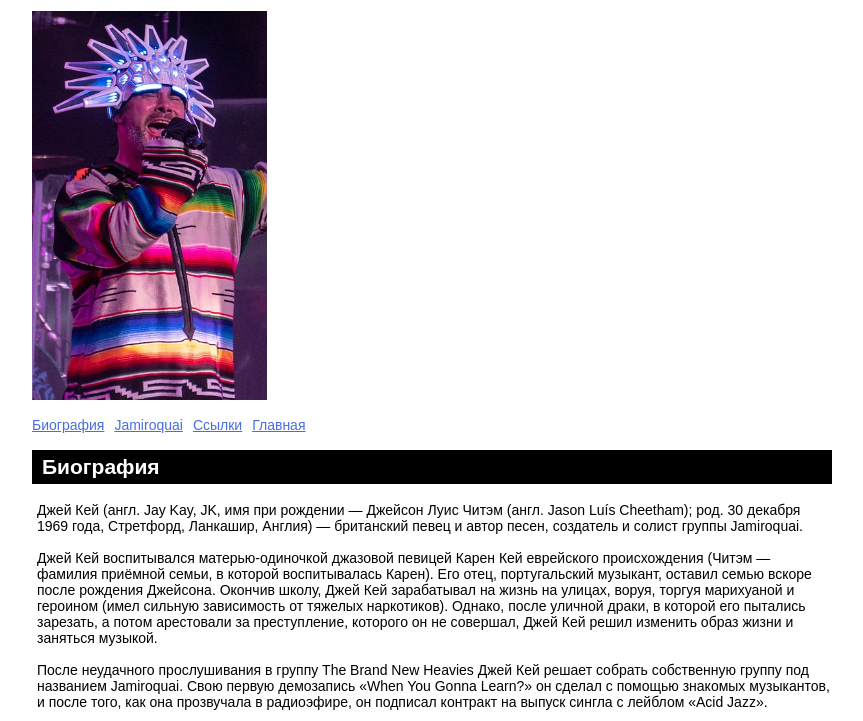
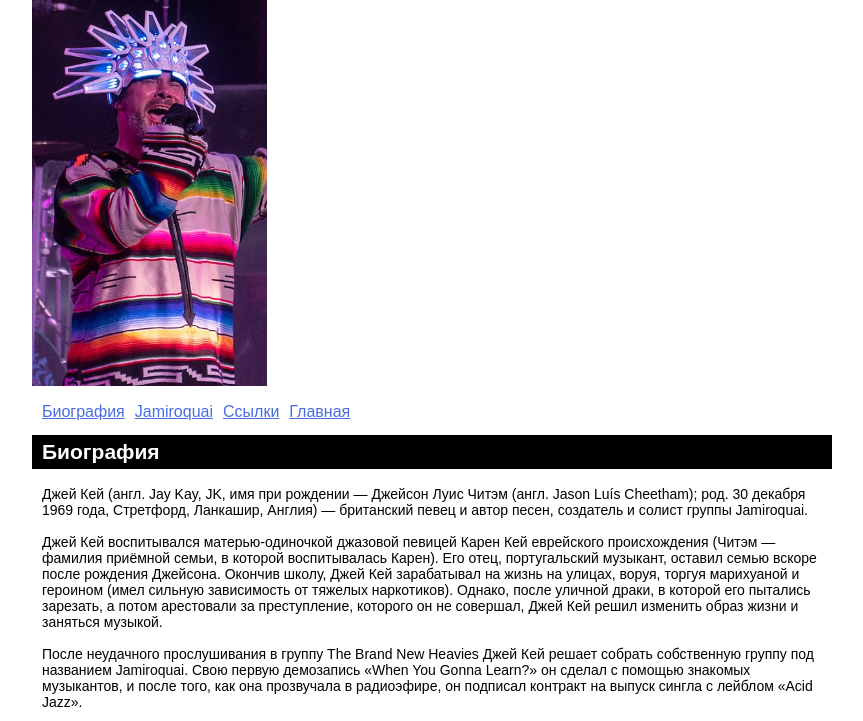
Before and after one commit to Matrosov-Dmtiry/WebDev_MSC, a plain HTML site: page practice-task-3/index.html in a window 1280 px wide. Shown: the part 51-772 px from the top of the page, without its empty margins (208-1071 px from the left). Drawn offline with Linux system fonts and the light colour scheme.

Commit message:
practice task 3 done

```diff
--- a/practice-task-3/css/style.css
+++ b/practice-task-3/css/style.css
@@ -1,6 +1,7 @@
-body{
+body {
 	font-size: 14px;
 	font-family: sans-serif;
+	margin: 0;
 }
 .page-wrapper {
 	padding: 0 15px 10px;
@@ -14,16 +15,20 @@ h1 {
 	padding: 5px 10px;
 	color: #FFF;
 }
+h1:first-child {
+	margin-top: 0;
+}
 .nav-list {
 	list-style: none;
 	display: flex;
-	padding: 0;
+	padding: 0 0 0 10px;
 }
-.nav-list li {
+.nav-list .nav-list__item {
 	margin: 0 10px 0 0;
+	font-size: 16px;
 }
 p.section__text {
-	padding: 0 0 0 5px;
+	padding: 0 0 0 10px;
 }
 a, a:visited {
 	color: #486de2;
```
